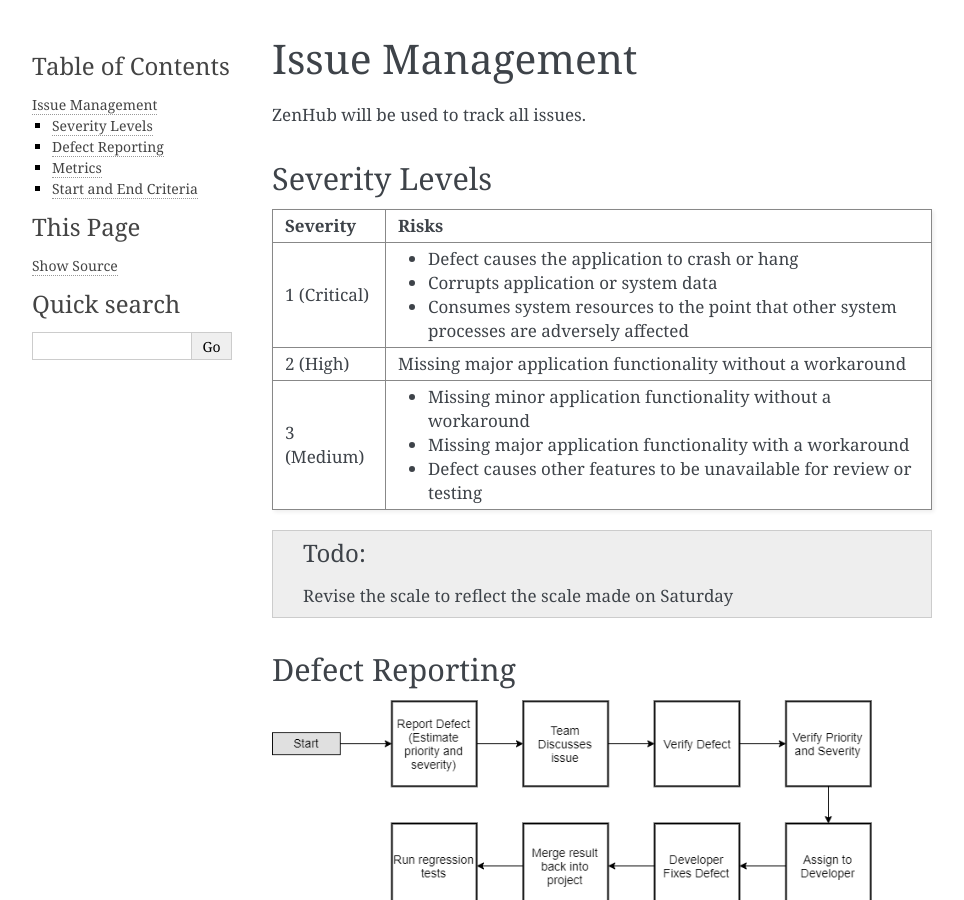
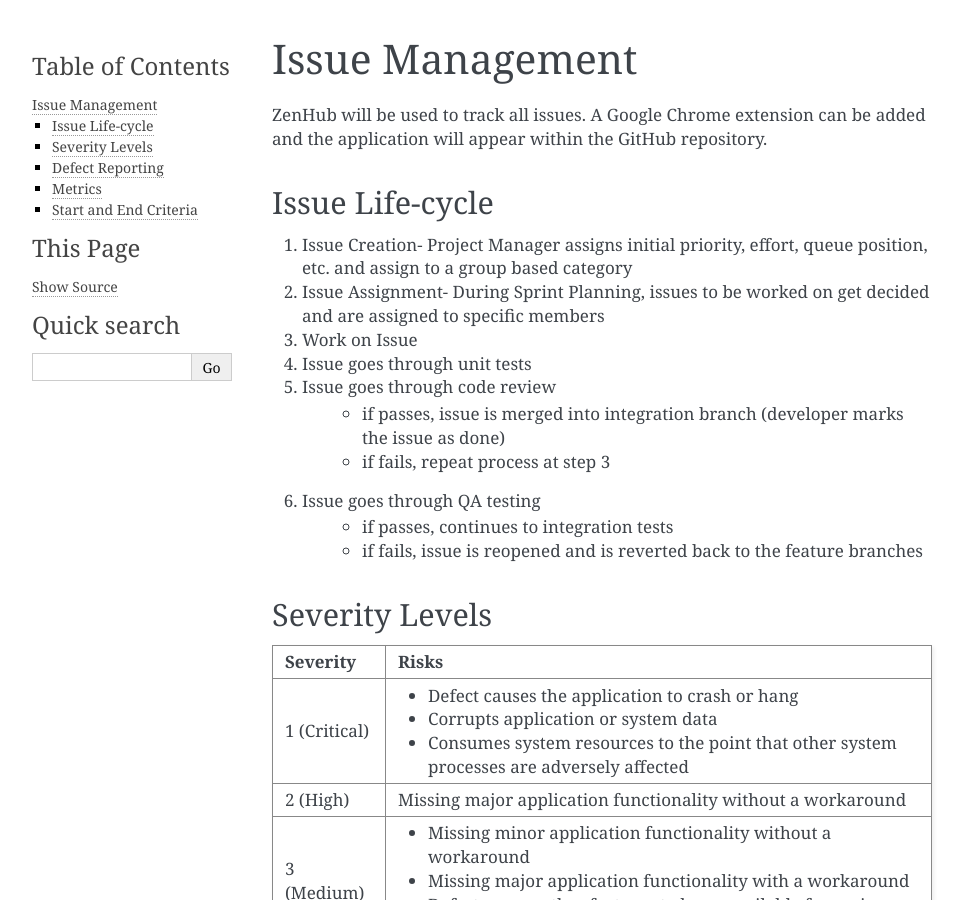
Before and after one commit to VRtualize/VRtualize-Pangeo, a Sphinx documentation site: the page built from docs/source/test_plan/issue_management.rst, in a window 1280 px wide and 900 px high. Shown: the whole window, without its empty margins (148-1112 px from the left). Built offline with Sphinx 7.4.7, drawn with Linux system fonts in a browser that asks for light colours; formulas are drawn with MathJax 3.

Commit message:
Completed life-cycle of an issue

```diff
--- a/docs/source/test_plan/issue_management.rst
+++ b/docs/source/test_plan/issue_management.rst
@@ -1,7 +1,23 @@
 Issue Management
 ================
 
-ZenHub will be used to track all issues.
+ZenHub will be used to track all issues. A Google Chrome extension can be added and the application will appear within the GitHub repository.
+
+
+
+Issue Life-cycle
+++++++++++++++++
+
+1. Issue Creation- Project Manager assigns initial priority, effort, queue position, etc. and assign to a group based category
+2. Issue Assignment- During Sprint Planning, issues to be worked on get decided and are assigned to specific members
+3. Work on Issue
+4. Issue goes through unit tests
+5. Issue goes through code review
+    - if passes, issue is merged into integration branch (developer marks the issue as done)
+    - if fails, repeat process at step 3
+6. Issue goes through QA testing
+    - if passes, continues to integration tests
+    - if fails, issue is reopened and is reverted back to the feature branches
 
 
 
--- a/docs/source/test_plan/strategy.rst
+++ b/docs/source/test_plan/strategy.rst
@@ -146,7 +146,6 @@ System and Functional
 
 **How:** Tests are performed using agreed on scripts, automated processes, and input decks.
 
-
 **Acceptance Criteria:**
 
 1. Functional spec and use case documents available before Test Design phase.
```
